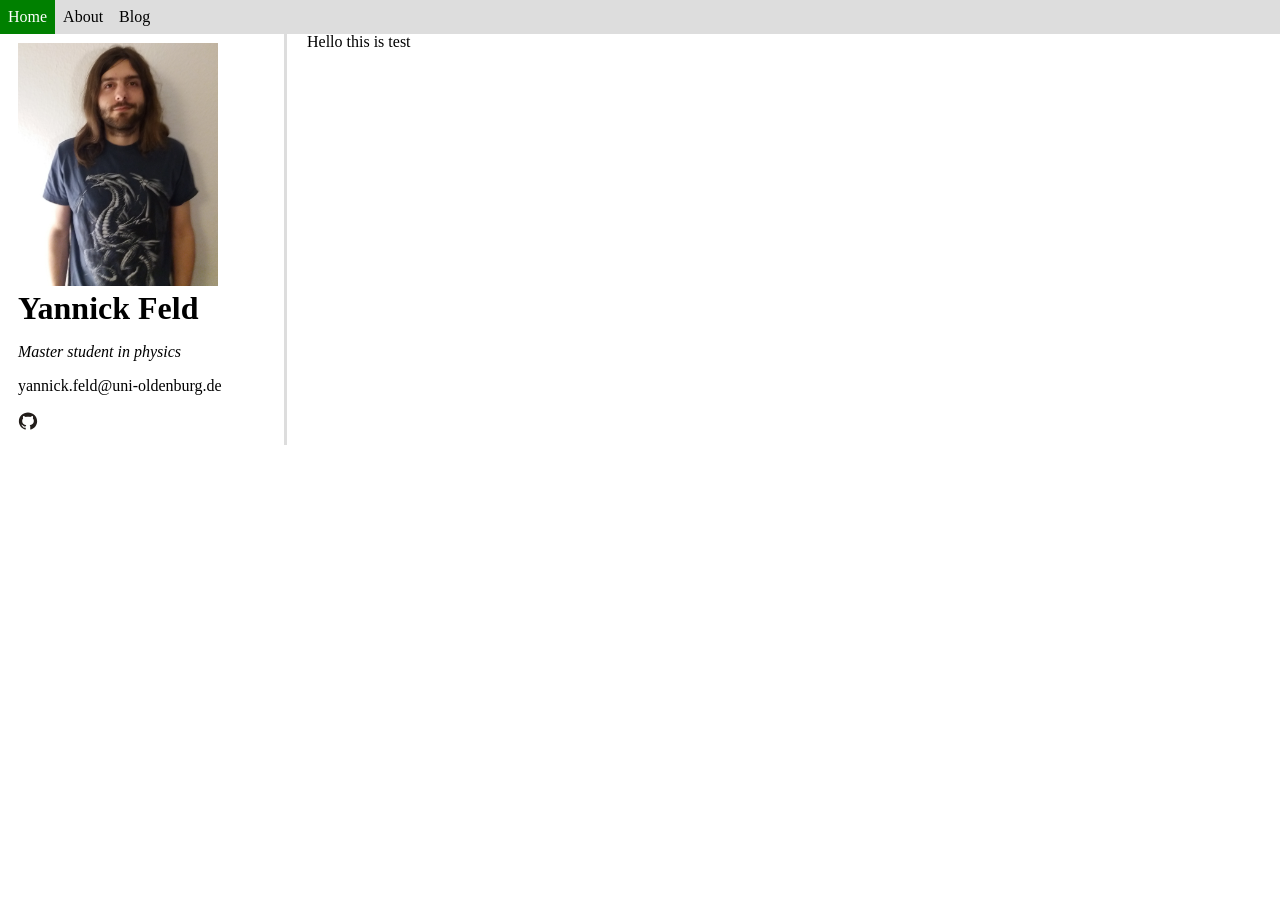
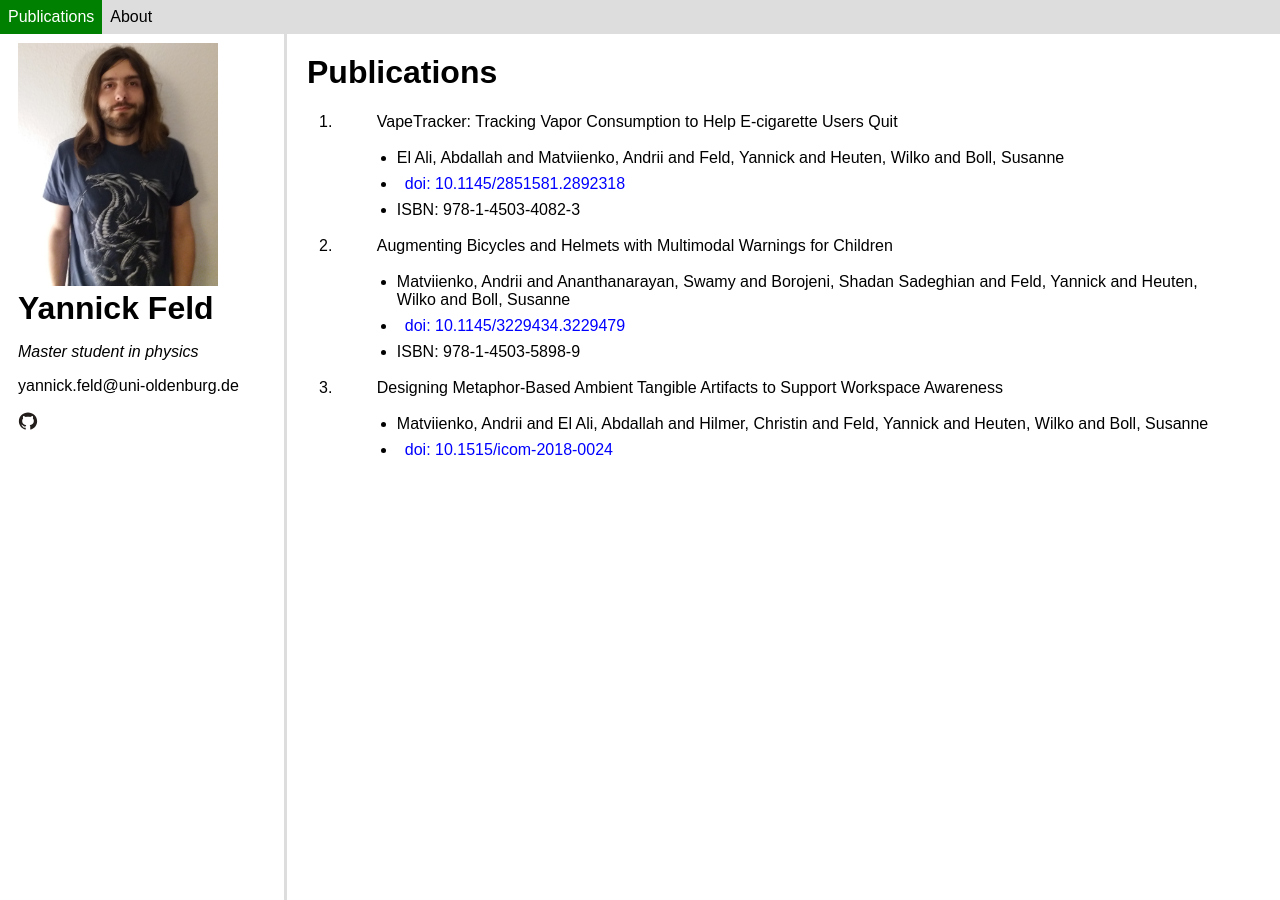
Before and after one commit to Pardoxa/Homepage, a Jekyll site: the page built from index.html, in a window 1280 px wide and 900 px high. Built offline with Jekyll 4.4.1, drawn with Linux system fonts in a browser that asks for light colours.

Commit message:
Publications

```diff
--- /dev/null
+++ b/_data/HiWi-paper.yml
@@ -0,0 +1,39 @@
+- name: HiWi-2016
+  author: El Ali, Abdallah and Matviienko, Andrii and Feld, Yannick and Heuten, Wilko and Boll, Susanne
+  title: "VapeTracker: Tracking Vapor Consumption to Help E-cigarette Users Quit"
+  booktitle: "Proceedings of the 2016 CHI Conference Extended Abstracts on Human Factors in Computing Systems"
+  series: "CHI EA '16"
+  year: "2016"
+  isbn: "978-1-4503-4082-3"
+  location: "San Jose, California, USA"
+  pages: "2049--2056"
+  numpages: "8"
+  url: http://doi.acm.org/10.1145/2851581.2892318
+  doi: 10.1145/2851581.2892318
+  acmid: 2892318
+  publisher: ACM
+  address: "New York, NY, USA"
+  keywords: "behavior change technology, e-cigarettes, habits, health, prototype, sensors, tracking, vapetracker, vaping"
+
+- name: HiWi-2018
+  author: "Matviienko, Andrii and Ananthanarayan, Swamy and Borojeni, Shadan Sadeghian and Feld, Yannick and Heuten, Wilko and Boll, Susanne"
+  title: "Augmenting Bicycles and Helmets with Multimodal Warnings for Children"
+  booktitle: "Proceedings of the 20th International Conference on Human-Computer Interaction with Mobile Devices and Services"
+  series: "MobileHCI '18"
+  year: 2018
+  isbn: 978-1-4503-5898-9
+  location: Barcelona, Spain
+  pages: "15:1--15:13"
+  articleno: 15
+  numpages: 13
+  url: http://doi.acm.org/10.1145/3229434.3229479
+  doi: 10.1145/3229434.3229479
+  acmid: 3229479
+  publisher: ACM
+  address: New York, NY, USA
+  keywords: bicycle safety, bicycle simulator, child cyclists, collision avoidance, multimodal warnings
+
+- name: HiWi-2018-2
+  author: "Matviienko, Andrii and El Ali, Abdallah and Hilmer, Christin and Feld, Yannick and Heuten, Wilko and Boll, Susanne"
+  title: "Designing Metaphor-Based Ambient Tangible Artifacts to Support Workspace Awareness"
+  doi: 10.1515/icom-2018-0024
--- a/_data/navigation.yml
+++ b/_data/navigation.yml
@@ -1,6 +1,4 @@
-- name: Home
+- name: Publications
   link: /
 - name: About
   link: /about.html
-- name: Blog
-  link: /blog.html
--- a/_data/usefulLinks.yml
+++ b/_data/usefulLinks.yml
@@ -2,3 +2,5 @@
   link: https://scholar.google.de/citations?user=VhNaiVIAAAAJ&hl
 - name: GitHub
   link: https://github.com/Pardoxa
+- name: "ComPhys publications"
+  link: https://uol.de/en/compphys/publications/
--- /dev/null
+++ b/_includes/publications.html
@@ -0,0 +1,15 @@
+
+<ol style="list-style-type: decimal;">
+  {% for item in site.data.HiWi-paper %}
+  <li class="deci">
+    <ul class="circ">
+      <li style="float: none;">  {{ item.title }}  </li>
+      <br />
+      <li class="circ">{{ item.author }}</li>
+      <li class="circ"><a class="blue" href="https://doi.org/{{ item.doi }}">doi: {{ item.doi }} </a> </li>
+      {% if item.isbn %} <li class="circ">ISBN: {{ item.isbn }}</li> {% endif %}
+    </ul>
+  </li>
+  <br />
+  {% endfor %}
+</ol>
--- a/_sass/main.scss
+++ b/_sass/main.scss
@@ -22,6 +22,7 @@
   width: 100%;
   color: black;
   text-decoration: none;
+  z-index: 12;
 }
 
 .content{
@@ -29,6 +30,7 @@
   position: relative;
   left: 20px;
   padding-right: 40px;
+  margin-left: 21vw;
 }
 
 
@@ -39,6 +41,10 @@
     clear:both;
     padding-left: 10px;
     padding-right: 10px;
+    position: static;
+    left: default;
+    padding-right: default;
+    margin-left: 10px;
   }
 }
 
@@ -50,6 +56,7 @@
   border-right: solid;
   border-color:  #dddddd;
   padding: 10px;
+  height: 100%;
 }
 
 @media only screen and (max-width: 600px) {
@@ -60,6 +67,7 @@
     width:100%;
     border-right: none;
     margin: 0 auto;
+    height: auto;
   }
 }
 
--- a/about.html
+++ b/about.html
@@ -9,7 +9,7 @@ showContactInfo: true
   <a class="blue" href="https://uol.de/compphys/">
     Computational Physics
   </a>
-   group of the
+   (ComPhys) group of the
    <a class="blue" href="https://uol.de">University Oldenburg</a>.
 </p>
 <p>
--- a/assets/css/styles.scss
+++ b/assets/css/styles.scss
@@ -10,6 +10,25 @@ li {
 li a {
   display: block;
   padding: 8px;
+}
+
+ul.circ{
+  list-style-type: disc;
+}
+
+li.circ{
+  float: none;
+  list-style-type: inherit;
+  position: relative;
+  left: 20px;
+  padding-right: 20px;
+}
+
+li.deci{
+  float: none;
+  list-style-type: inherit;
+  left: 20px;
+  padding-right: 20px;
 }
 
 a{
@@ -29,6 +48,7 @@ body{
   padding-top: 25px;
   height: 100%;
   display: flex;
+  font-family: sans-serif;
 }
 
 autoCenter{
--- a/index.html
+++ b/index.html
@@ -1,8 +1,7 @@
 ---
 layout: default
-title: Home
+title: Publications
 showContactInfo: true
 ---
-<div>
-Hello this is test
-</div>
+<h1>Publications</h1>
+{% include publications.html %}
```
Also changed, not shown: _layouts/post.html (deleted, +0 -8 lines), _posts/2018-08-21-bananas.md (deleted, +0 -12 lines), blog.html (deleted, +0 -15 lines).
